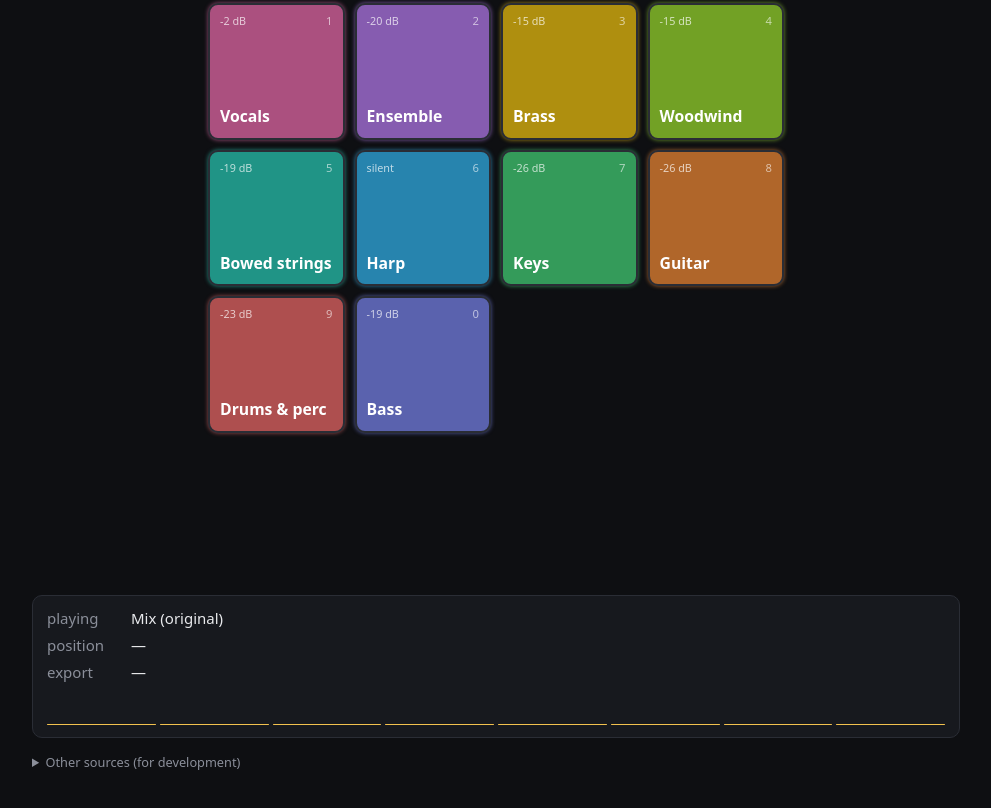
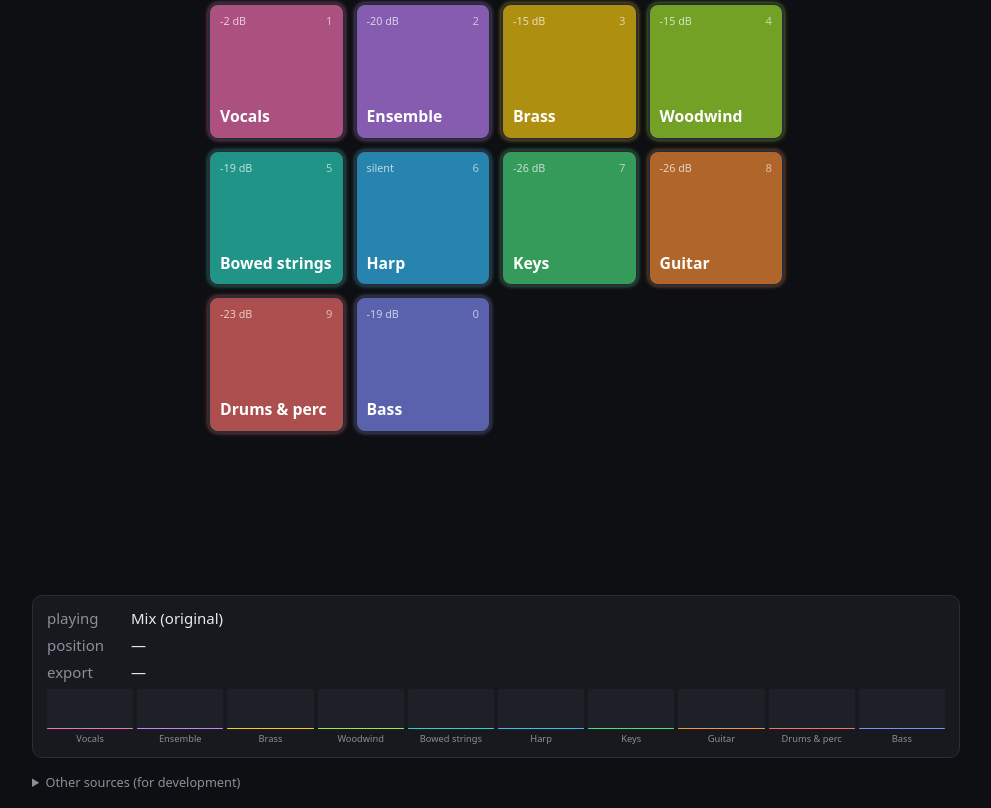
Before and after one commit to jarammm/jarammm.github.io, a plain HTML site: page stage-generator/index.html in a window 1280 px wide. Shown: the part 341-1149 px from the top of the page, without its empty margins (144-1135 px from the left). Drawn offline with Linux system fonts and the light colour scheme.

Commit message:
feat: show per-stem heard levels instead of frequency bands
One bar per pad, measured on each stem before its gain, empty when the stem is out of the output.
Pad glow follows the same level; the bridge also receives the levels.

Co-Authored-By: Claude Opus 5.5 <noreply@anthropic.com>
Claude-Session: https://claude.ai/code/session_01MZHZQcqUahEmhYajrckJAM

```diff
--- a/stage-generator/app.js
+++ b/stage-generator/app.js
@@ -85,6 +85,8 @@ async function load(loader) {
     for (const r of radios("pool")) r.disabled = !state.availablePools().includes(r.value);
 
     renderGrid(stems);
+    renderMeter(stems);
+    ui.exportInfo.textContent = "—";
     ui.title.textContent = m.title;
     renderCredit(m.credits);
     ui.quantize.disabled = !beatGrid("beat");
@@ -371,8 +373,42 @@ function download(channels, sampleRate, peak, setting) {
 
 // ---------- readout and feature stream ----------
 
-const bars = Array.from({ length: 8 }, () => document.createElement("i"));
-ui.meter.replaceChildren(...bars);
+const METER_FLOOR_DB = -60;    // bar height runs from -60 dBFS (empty) to 0 dBFS (full)
+let meterBars = new Map();     // stem id -> bar element
+
+/** One bar per pad, in pad order and colour, labelled with the stem name. */
+function renderMeter(stems) {
+  ui.meter.style.setProperty("--m", stems.length);
+  meterBars = new Map();
+  ui.meter.replaceChildren(...stems.map((s) => {
+    const col = document.createElement("div");
+    col.className = "col";
+    col.title = s.label;
+    const well = document.createElement("div");
+    well.className = "well";
+    const bar = document.createElement("i");
+    bar.style.setProperty("--c", s.color);
+    well.append(bar);
+    const label = Object.assign(document.createElement("span"), { textContent: s.label });
+    col.append(well, label);
+    meterBars.set(s.id, bar);
+    return col;
+  }));
+}
+
+/**
+ * Level of each stem in what is heard now, in [0, 1]: the stem's own RMS on a dB scale if the stem
+ * is part of the output (its pad is lit), else 0. Pads light when a change actually lands, so this
+ * follows quantized changes too.
+ */
+function heardLevels() {
+  const raw = engine.sourceLevels();
+  return Object.fromEntries(manifest.stems.map((s) => {
+    const lit = pads.get(s.id)?.classList.contains("audible");
+    const db = 20 * Math.log10((raw[s.id] ?? 0) + 1e-9);
+    return [s.id, lit ? Math.min(1, Math.max(0, (db - METER_FLOOR_DB) / -METER_FLOOR_DB)) : 0];
+  }));
+}
 
 function fmt(t) {
   return `${Math.floor(t / 60)}:${(t % 60).toFixed(1).padStart(4, "0")}`;
@@ -391,17 +427,23 @@ function frame() {
   } else {
     ui.position.textContent = "—";
   }
-  if (lastFeatures) {
-    lastFeatures.bands.forEach((v, i) => { bars[i].style.height = `${Math.max(2, v * 100)}%`; });
-    for (const b of pads.values()) b.style.setProperty("--level", Math.min(1, lastFeatures.rms * 3).toFixed(3));
+  if (lastFeatures?.levels) {
+    for (const [id, v] of Object.entries(lastFeatures.levels)) {
+      const bar = meterBars.get(id);
+      if (bar) bar.style.height = `${Math.max(2, v * 100)}%`;
+      pads.get(id)?.style.setProperty("--level", v.toFixed(3));
+    }
   }
   requestAnimationFrame(frame);
 }
 requestAnimationFrame(frame);
 
 setInterval(() => {
-  if (!engine.running) return;
-  lastFeatures = engine.features();
+  if (!engine.running || !manifest) {
+    if (lastFeatures) lastFeatures.levels = Object.fromEntries([...meterBars.keys()].map((id) => [id, 0]));
+    return;
+  }
+  lastFeatures = { ...engine.features(), levels: heardLevels() };
   const ph = engine.playhead();
   bridge?.sendFeatures({ ...lastFeatures, playhead_sec: ph, section: sectionAt(ph), ts: Date.now() / 1000 });
 }, FEATURE_INTERVAL_MS);
--- a/stage-generator/engine.js
+++ b/stage-generator/engine.js
@@ -25,7 +25,7 @@ export class StemEngine {
     this.ctx = null;
     this.song = null;          // loader song: {timeline, sources, getChunk}
     this.tl = null;            // Timeline
-    this.sources = [];         // [{id, gain:GainNode}] in song.sources order
+    this.sources = [];         // [{id, pre, gain, analyser}] in song.sources order (see makeSource)
     this.cache = new Map();    // local chunk k -> {promise, ready, buffers}
     this.nodes = new Set();    // scheduled AudioBufferSourceNodes
     this.t0 = null;            // context time of global position 0 (frame-aligned); null when not playing
@@ -55,14 +55,22 @@ export class StemEngine {
     this.master = new GainNode(this.ctx, { gain: 1 });
     this.analyser = new AnalyserNode(this.ctx, { fftSize: 2048, smoothingTimeConstant: 0.6 });
     this.master.connect(this.limiter).connect(this.analyser).connect(this.ctx.destination);
-    this.sources = this.sources.map((s) => ({ id: s.id, gain: this.sourceGain() }));
+    this.sources = this.sources.map((s) => this.makeSource(s.id));
     return this.ctx;
   }
 
-  sourceGain() {
-    const g = new GainNode(this.ctx, { gain: 0 });
-    g.connect(this.master);
-    return g;
+  /**
+   * Per-source graph: chunk nodes -> pre -> gain -> master, with an analyser on `pre`.
+   * The analyser sees the stem's own signal before its gain, because in subtract mode an unpressed
+   * stem is heard inside the recording while its own source sits at gain 0.
+   */
+  makeSource(id) {
+    const pre = new GainNode(this.ctx, { gain: 1 });
+    const gain = new GainNode(this.ctx, { gain: 0 });
+    const analyser = new AnalyserNode(this.ctx, { fftSize: 1024 });
+    pre.connect(gain).connect(this.master);
+    pre.connect(analyser);
+    return { id, pre, gain, analyser };
   }
 
   get running() {
@@ -85,8 +93,8 @@ export class StemEngine {
     this.song = song;
     this.tl = new Timeline(song.timeline);
     this.context(this.tl.sampleRate);
-    for (const s of this.sources) s.gain.disconnect();
-    this.sources = song.sources.map((s) => ({ id: s.id, gain: this.sourceGain() }));
+    for (const s of this.sources) { s.pre.disconnect(); s.gain.disconnect(); }
+    this.sources = song.sources.map((s) => this.makeSource(s.id));
     this.cache.clear();
     this.startPos = 0;
   }
@@ -180,7 +188,7 @@ export class StemEngine {
       if (offset < dur) {
         e.buffers.forEach((buffer, i) => {
           const node = new AudioBufferSourceNode(this.ctx, { buffer });
-          node.connect(this.sources[i].gain);
+          node.connect(this.sources[i].pre);
           node.start(this.t0 + fromPos, offset, dur - offset);
           node.onended = () => { this.nodes.delete(node); node.disconnect(); };
           this.nodes.add(node);
@@ -271,6 +279,23 @@ export class StemEngine {
   }
 
   /**
+   * RMS of each source's own signal (before its gain) over the last ~23 ms.
+   * @returns {Object<string,number>}  source id -> linear RMS (0 when stopped)
+   */
+  sourceLevels() {
+    const buf = new Float32Array(1024);                       // (fftSize,)
+    const out = {};
+    for (const s of this.sources) {
+      if (this.t0 === null) { out[s.id] = 0; continue; }
+      s.analyser.getFloatTimeDomainData(buf);
+      let sq = 0;
+      for (const v of buf) sq += v * v;
+      out[s.id] = Math.sqrt(sq / buf.length);
+    }
+    return out;
+  }
+
+  /**
    * Cheap audio features of the master output for audio-reactive visuals.
    * @returns {{rms:number, bands:number[], onset:number}}  rms in [0,1], bands (FEATURE_BANDS,) in [0,1],
    *          onset = positive spectral flux relative to its running mean (>1 means a hit)
--- a/stage-generator/style.css
+++ b/stage-generator/style.css
@@ -147,8 +147,12 @@ button:focus-visible, .seg input:focus-visible + span, .pad:focus-visible { outl
 }
 .row { display: flex; gap: 12px; }
 .k { color: var(--muted); min-width: 72px; }
-.meter { display: grid; grid-template-columns: repeat(8, 1fr); gap: 4px; height: 36px; align-items: end; }
-.meter i { display: block; background: var(--accent); border-radius: 2px; height: 2%; transition: height .05s linear; }
+/* One bar per stem: its level in what is heard now (empty when the stem is out of the output). */
+.meter { display: grid; grid-template-columns: repeat(var(--m, 8), 1fr); gap: 4px; }
+.meter .col { display: flex; flex-direction: column; gap: 3px; min-width: 0; }
+.meter .well { height: 40px; display: flex; align-items: flex-end; background: var(--pad-off); border-radius: 2px; }
+.meter i { display: block; width: 100%; background: var(--c, var(--accent)); border-radius: 2px; height: 2%; transition: height .05s linear; }
+.meter span { font-size: .62rem; color: var(--muted); text-align: center; overflow: hidden; white-space: nowrap; text-overflow: ellipsis; }
 .warnings { margin: 0; padding-left: 18px; color: var(--warn); font-size: .85rem; }
 .warnings:empty { display: none; }
 
```
Also changed, not shown: 1 other file.
